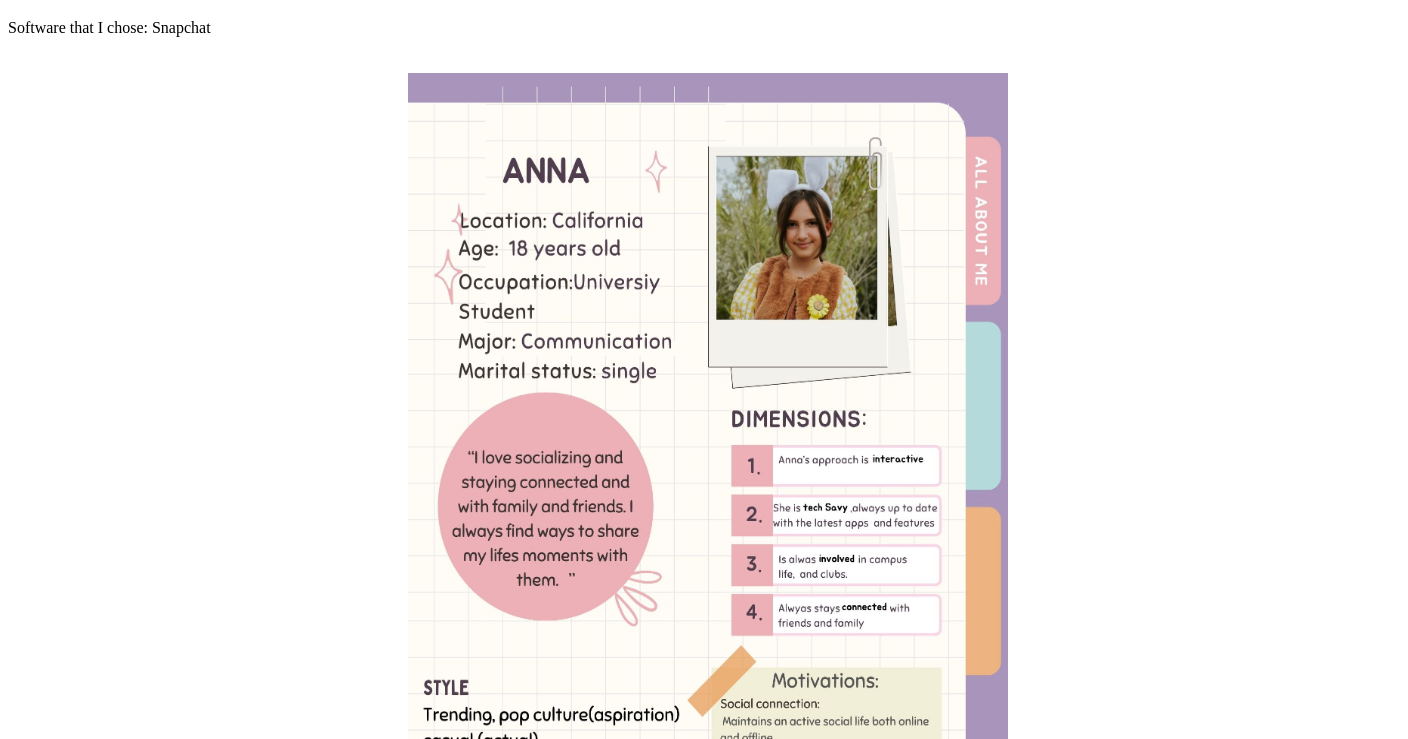
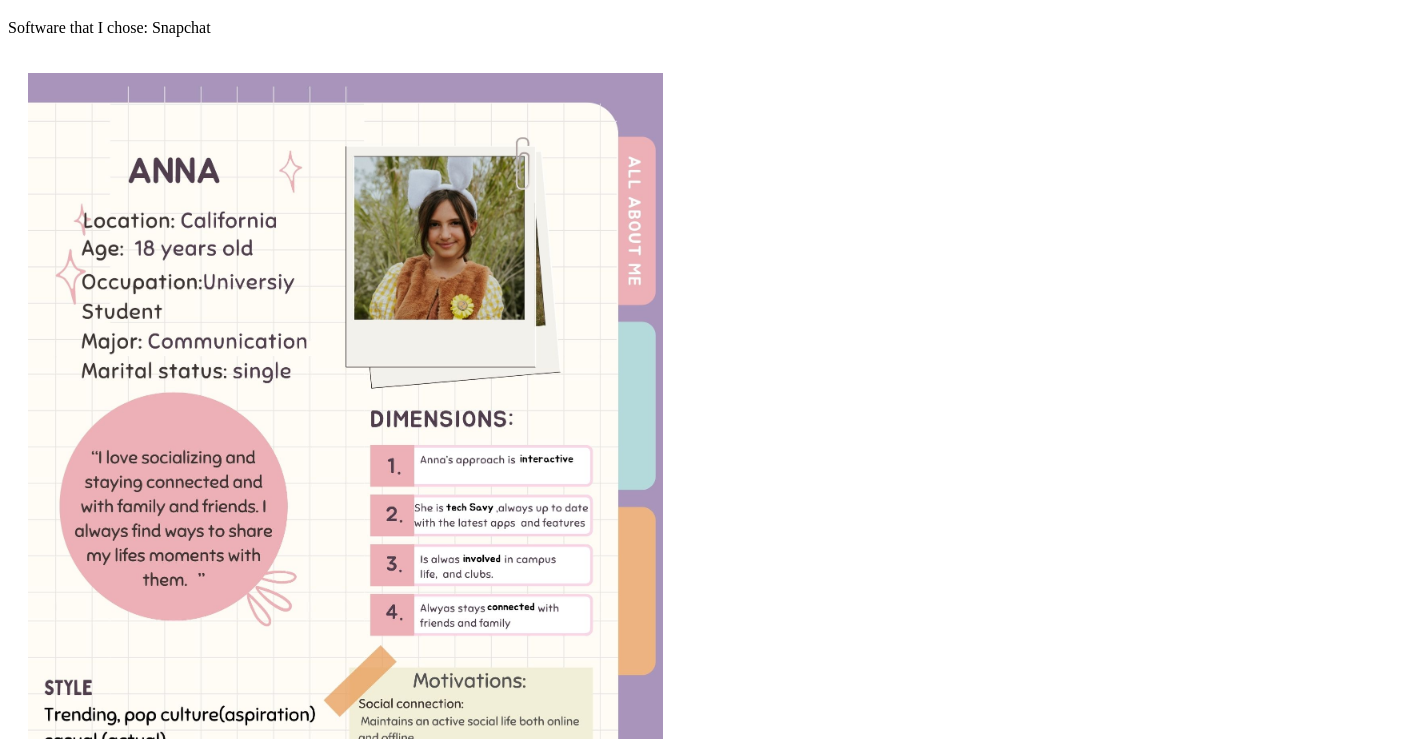
Before and after one commit to evelynn3n/purplesealz, a plain HTML site: page index.html in a window 1280 px wide. Shown: the part 701-1440 px from the top of the page, 1408 px wide, since content can reach past the window. Drawn offline with Linux system fonts and the light colour scheme.

Commit message:
Update index.html

```diff
--- a/index.html
+++ b/index.html
@@ -62,7 +62,7 @@
 
   <h1> Writing Assignment #3 </h1>
   <P>Software that I chose: Snapchat</P>
-  <img align='center' src="images/persona.jpg" hspace= '400' vspace = '20' alt="Persona Image" width="600" height="900">
+  <img align='center' src="images/persona.jpg" hspace= '20' vspace = '20' alt="Persona Image" width="635" height="900">
 
 </body>
 
```
